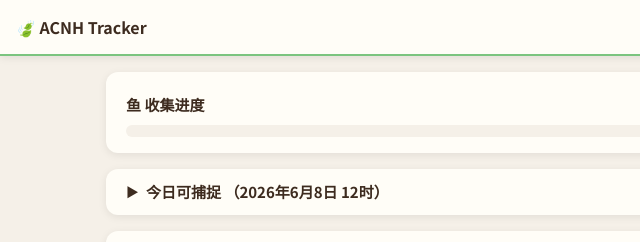
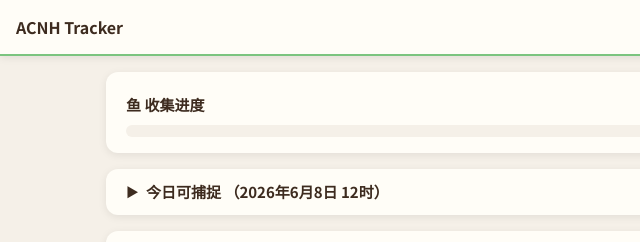
Before and after one commit to BRUC3L1U/ACNH_Tracker, a plain HTML site: page index.html in a window 1280 px wide. Shown: the top 242 px of the page, 0-640 px from the left. Drawn offline with Linux system fonts and the light colour scheme.

Commit message:
Remove leaf emoji from nav title

```diff
--- a/index.html
+++ b/index.html
@@ -106,7 +106,7 @@ body{font-family:var(--font-body);background:var(--color-bg);color:var(--color-t
 
 <nav class="navbar">
   <div class="nav-left">
-    <span class="nav-title">&#x1F343; ACNH Tracker</span>
+    <span class="nav-title">ACNH Tracker</span>
   </div>
   <div class="nav-tabs" id="navTabs"></div>
 </nav>
```
